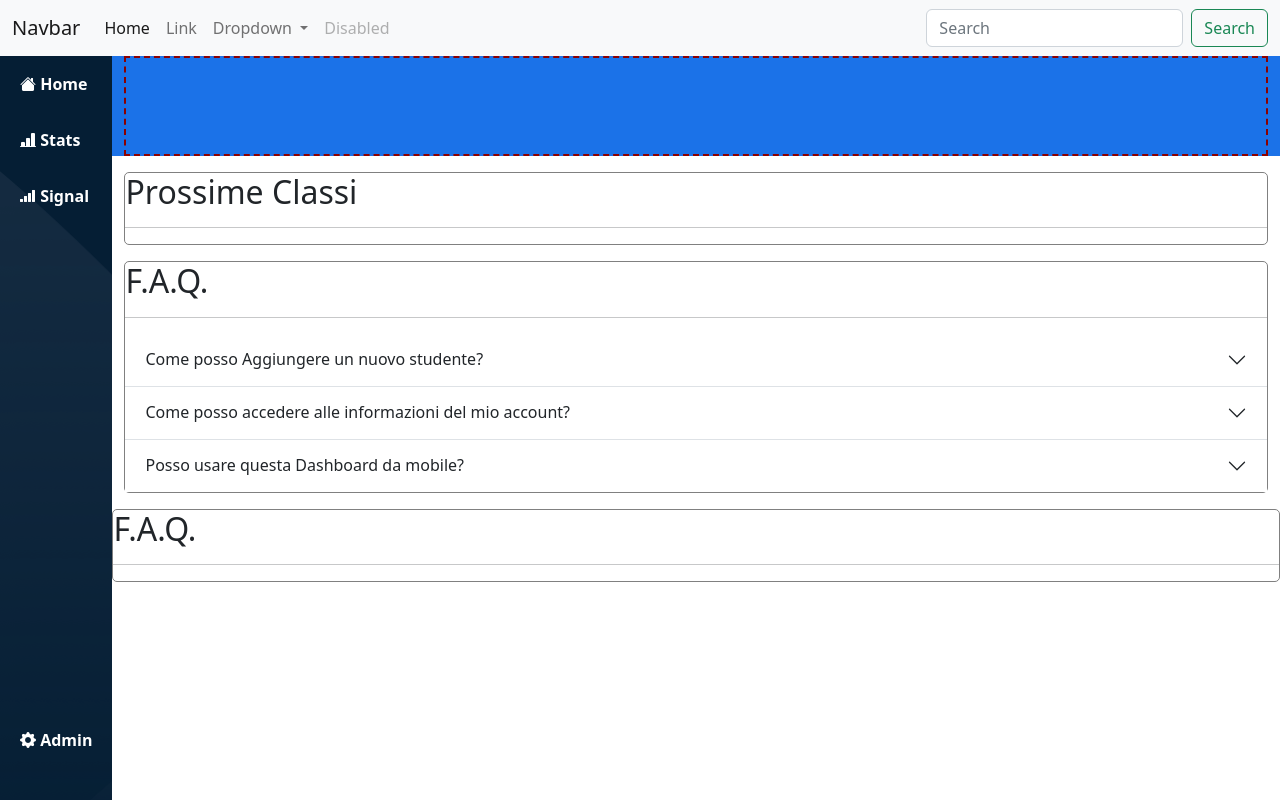
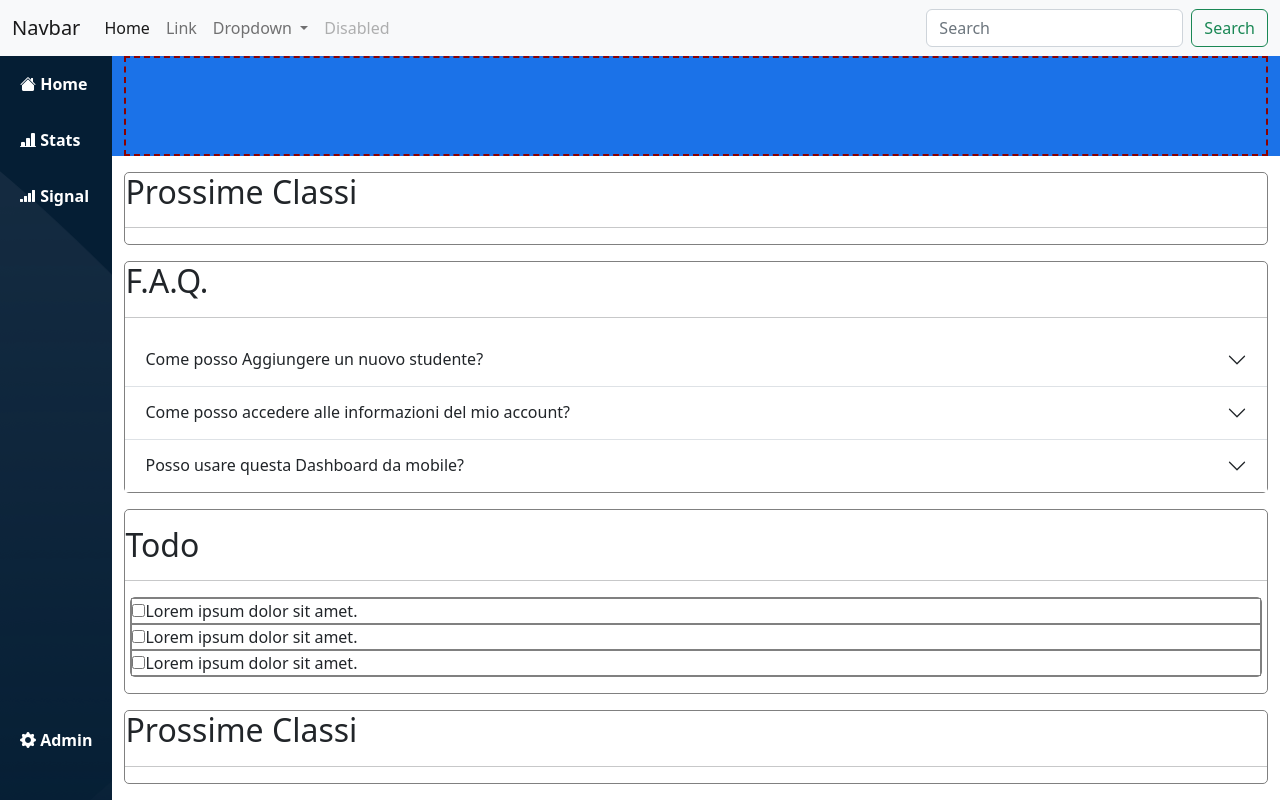
Before and after one commit to Ericdid/html-css-bootstrap-dashboard, a plain HTML site: page index.html in a window 1280 px wide. Drawn offline with nearby package versions, Linux system fonts and the light colour scheme.

Commit message:
add.todo-list

```diff
--- a/css/style.css
+++ b/css/style.css
@@ -47,4 +47,9 @@ body {
 
 #inputs {
   border: 1px solid grey;
+  border-radius: 5px;
+  margin: 0px 5px;
 }
+#borded {
+  border: 1px solid grey;
+}
--- a/index.html
+++ b/index.html
@@ -212,15 +212,31 @@
               </div>
             </div>
           </div>
-        </div>
-        <div class="col-12">
-          <div class="my-3">
-            <div class=""></div>
-            <div class="col-12">
-              <div class="my-3" id="card">
-                <h2>F.A.Q.</h2>
-                <hr />
+          <div class="col-12">
+            <div class="py-3 my-3" id="card">
+              <h2>
+                <table>
+                  Todo
+                </table>
+              </h2>
+              <hr />
+              <div class="box" id="inputs">
+                <div id="borded">
+                  <input type="checkbox" />Lorem ipsum dolor sit amet.
+                </div>
+                <div id="borded">
+                  <input type="checkbox" />Lorem ipsum dolor sit amet.
+                </div>
+                <div id="borded">
+                  <input type="checkbox" />Lorem ipsum dolor sit amet.
+                </div>
               </div>
+            </div>
+          </div>
+          <div class="col-12">
+            <div class="my-3" id="card">
+              <h2>Prossime Classi</h2>
+              <hr />
             </div>
           </div>
         </div>
```
